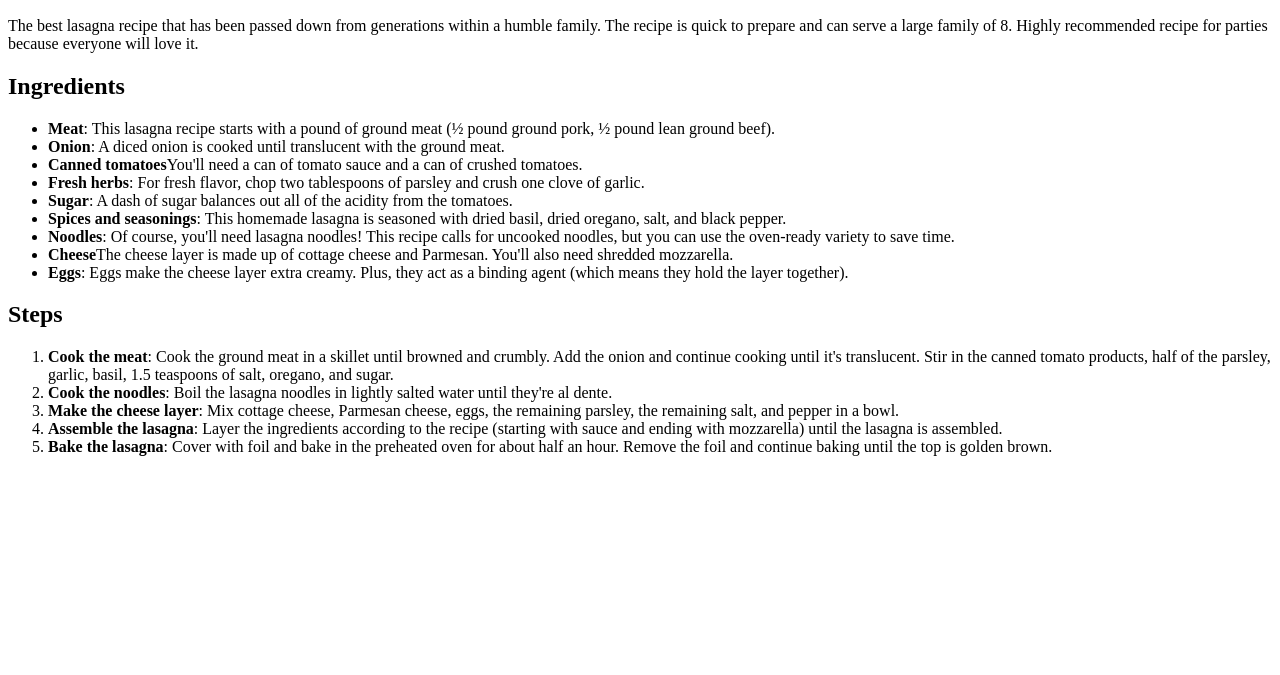
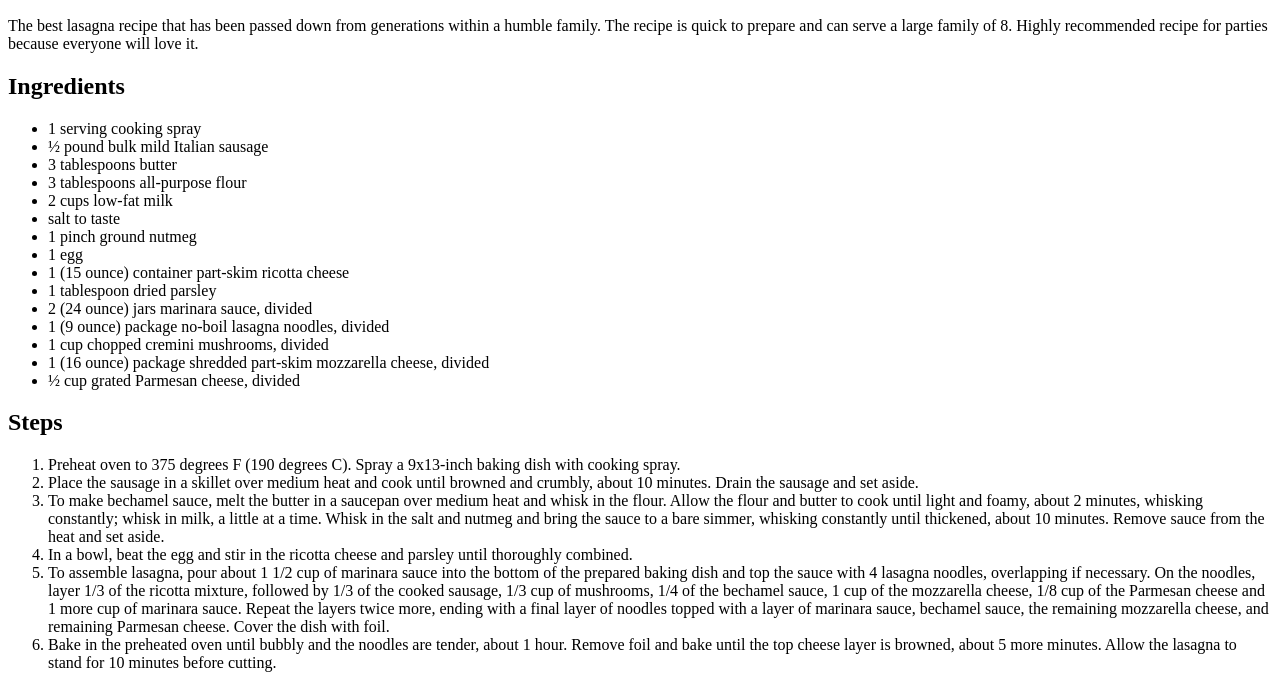
Before and after one commit to jes-1/odin-recipes, a plain HTML site: page recipes/lasagna.html in a window 1280 px wide. Shown: the part 434-1109 px from the top of the page. Before the commit the page ends 906 px from the top, so only its background shows below. Drawn offline with Linux system fonts and the light colour scheme.

```diff
--- a/recipes/lasagna.html
+++ b/recipes/lasagna.html
@@ -17,24 +17,31 @@
 
     <h2>Ingredients</h2>
         <ul>
-            <li><b>Meat</b>: This lasagna recipe starts with a pound of ground meat (½ pound ground pork, ½ pound lean ground beef).</li>
-            <li><b>Onion</b>: A diced onion is cooked until translucent with the ground meat.</li>
-            <li><b>Canned tomatoes</b>You'll need a can of tomato sauce and a can of crushed tomatoes.</li>
-            <li><b>Fresh herbs</b>: For fresh flavor, chop two tablespoons of parsley and crush one clove of garlic.            </li>
-            <li><b>Sugar</b>: A dash of sugar balances out all of the acidity from the tomatoes.</li>
-            <li><b>Spices and seasonings</b>: This homemade lasagna is seasoned with dried basil, dried oregano, salt, and black pepper.            </li>
-            <li><b>Noodles</b>: Of course, you'll need lasagna noodles! This recipe calls for uncooked noodles, but you can use the oven-ready variety to save time.</li>
-            <li><b> Cheese</b>The cheese layer is made up of cottage cheese and Parmesan. You'll also need shredded mozzarella.</li>
-            <li><b>Eggs</b>: Eggs make the cheese layer extra creamy. Plus, they act as a binding agent (which means they hold the layer together).</li>
+            <li>1 serving cooking spray</li>
+            <li>½ pound bulk mild Italian sausage</li>
+            <li>3 tablespoons butter</li>
+            <li>3 tablespoons all-purpose flour</li>
+            <li>2 cups low-fat milk</li>
+            <li>salt to taste</li>
+            <li>1 pinch ground nutmeg</li>
+            <li>1 egg</li>
+            <li>1 (15 ounce) container part-skim ricotta cheese</li>
+            <li>1 tablespoon dried parsley</li>
+            <li>2 (24 ounce) jars marinara sauce, divided</li>
+            <li>1 (9 ounce) package no-boil lasagna noodles, divided</li>
+            <li>1 cup chopped cremini mushrooms, divided</li>
+            <li>1 (16 ounce) package shredded part-skim mozzarella cheese, divided</li>
+            <li>½ cup grated Parmesan cheese, divided</li>
         </ul>
 
     <h2>Steps</h2>
         <ol>
-            <li><b>Cook the meat</b>: Cook the ground meat in a skillet until browned and crumbly. Add the onion and continue cooking until it's translucent. Stir in the canned tomato products, half of the parsley, garlic, basil, 1.5 teaspoons of salt, oregano, and sugar.</li>
-            <li><b>Cook the noodles</b>: Boil the lasagna noodles in lightly salted water until they're al dente.</li>
-            <li><b>Make the cheese layer</b>: Mix cottage cheese, Parmesan cheese, eggs, the remaining parsley, the remaining salt, and pepper in a bowl.</li>
-            <li><b>Assemble the lasagna</b>: Layer the ingredients according to the recipe (starting with sauce and ending with mozzarella) until the lasagna is assembled.</li>
-            <li><b>Bake the lasagna</b>: Cover with foil and bake in the preheated oven for about half an hour. Remove the foil and continue baking until the top is golden brown.</li>
+            <li>Preheat oven to 375 degrees F (190 degrees C). Spray a 9x13-inch baking dish with cooking spray.</li>
+            <li>Place the sausage in a skillet over medium heat and cook until browned and crumbly, about 10 minutes. Drain the sausage and set aside.</li>
+            <li>To make bechamel sauce, melt the butter in a saucepan over medium heat and whisk in the flour. Allow the flour and butter to cook until light and foamy, about 2 minutes, whisking constantly; whisk in milk, a little at a time. Whisk in the salt and nutmeg and bring the sauce to a bare simmer, whisking constantly until thickened, about 10 minutes. Remove sauce from the heat and set aside.</li>
+            <li>In a bowl, beat the egg and stir in the ricotta cheese and parsley until thoroughly combined.</li>
+            <li>To assemble lasagna, pour about 1 1/2 cup of marinara sauce into the bottom of the prepared baking dish and top the sauce with 4 lasagna noodles, overlapping if necessary. On the noodles, layer 1/3 of the ricotta mixture, followed by 1/3 of the cooked sausage, 1/3 cup of mushrooms, 1/4 of the bechamel sauce, 1 cup of the mozzarella cheese, 1/8 cup of the Parmesan cheese and 1 more cup of marinara sauce. Repeat the layers twice more, ending with a final layer of noodles topped with a layer of marinara sauce, bechamel sauce, the remaining mozzarella cheese, and remaining Parmesan cheese. Cover the dish with foil.</li>
+            <li>Bake in the preheated oven until bubbly and the noodles are tender, about 1 hour. Remove foil and bake until the top cheese layer is browned, about 5 more minutes. Allow the lasagna to stand for 10 minutes before cutting.</li>
         </ol>
 </body>
 
```
Also changed, not shown: recipes/lobster.html (+38 -0 lines).
